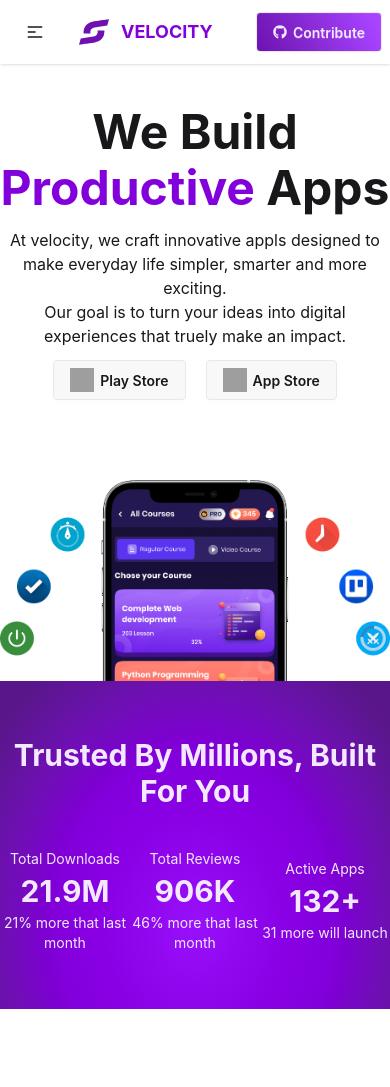
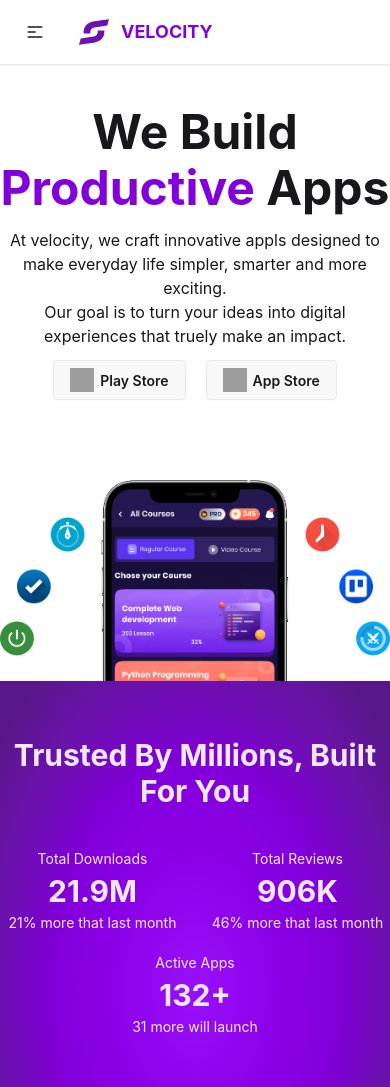
Before and after one commit to hasibulislamha01/zestNode, a React (Vite) app: page / in a window 390 px wide. Shown: the top 1087 px of the page. Built offline with nearby package versions, Linux system fonts and the light colour scheme; grey boxes are pictures that could not be loaded.

Commit message:
improved responsiveness

```diff
--- a/src/components/Footer.jsx
+++ b/src/components/Footer.jsx
@@ -29,7 +29,7 @@ const Footer = () => {
                 <form>
                     <h6 className='text-end w-full mb-3 text-gray-600 font-medium pr-3'>Subscribe to our newsletter</h6>
                     <fieldset className="w-80">
-                        <div className='flex gap-5'>
+                        <div className='flex flex-col md:flex-row gap-5'>
                             <input
                                 type="text"
                                 placeholder="username@site.com"
@@ -37,7 +37,7 @@ const Footer = () => {
                             <button className="btn btn-primary join-item rounded-full">Subscribe</button>
                         </div>
                     </fieldset>
-                    <div className='flex items-center justify-end gap-5 mt-2 mr-2 ml-auto'>
+                    <div className='flex items-center justify-center md:justify-end gap-5 mt-2 mr-2 md:ml-auto'>
                         <BsInstagram size={20} />
                         <FaFacebook size={20} />
                         <BsTwitterX size={20} />
--- a/src/components/Home/Home.jsx
+++ b/src/components/Home/Home.jsx
@@ -59,8 +59,8 @@ const Home = () => {
             <div className='space-y-10 py-14 text-purple-100 bg-radial-[at_50%_75%] from-purple-600 via-purple-700 to-purple-900 to-90%'>
                 <h1 className='capitalize text-center text-3xl font-bold'>Trusted by millions, Built for you</h1>
 
-                <div className='lg:max-w-[75%] mx-auto grid grid-cols-3 place-items-center'>
-                    <div className='text-center space-y-1'>
+                <div className='lg:max-w-[75%] mx-auto grid grid-cols-4 md:grid-cols-3 place-items-center gap-5'>
+                    <div className='col-span-2  md:col-span-1 text-center space-y-1'>
                         <h6 className='text-sm'>Total Downloads</h6>
                         <h2 className='text-3xl font-bold'>
                             21.9M
@@ -68,14 +68,14 @@ const Home = () => {
                         <p className='text-sm'>21% more that last month</p>
                     </div>
 
-                    <div className='text-center space-y-1'>
+                    <div className='col-span-2  md:col-span-1 text-center space-y-1'>
                         <h6 className='text-sm'>Total Reviews</h6>
                         <h2 className='text-3xl font-bold'>
                             906K
                         </h2>
                         <p className='text-sm'>46% more that last month</p>
                     </div>
-                    <div className='text-center space-y-1'>
+                    <div className='col-span-4 md:col-span-1 text-center space-y-1'>
                         <h6 className='text-sm'>Active Apps</h6>
                         <h2 className='text-3xl font-bold'>
                             132+
--- a/src/components/Navbar.jsx
+++ b/src/components/Navbar.jsx
@@ -28,7 +28,7 @@ const Navbar = () => {
                         }
                     </ul>
                 </div>
-                <NavLink to={"/"} className="btn btn-ghost text-xl cursor-pointer gap-3">
+                <NavLink to={"/"} className="ml-auto md:ml-0 btn btn-ghost text-xl cursor-pointer gap-3">
                     <SiSpeedypage fill='oklch(43.8% 0.218 303.724)' size={30} />
                     <h3 className='text-lg font-bold uppercase text-purple-700'>Velocity</h3>
                 </NavLink>
@@ -50,7 +50,7 @@ const Navbar = () => {
                     }
                 </ul>
             </div>
-            <div className="navbar-end">
+            <div className="navbar-end hidden md:block">
                 <NavLink to="https://github.com/hasibulislamha01" target='_blank' className="btn bg-linear-65 from-purple-800 to-purple-500 text-purple-100">
                     <FaGithub />
                     <h4>Contribute</h4>
```
